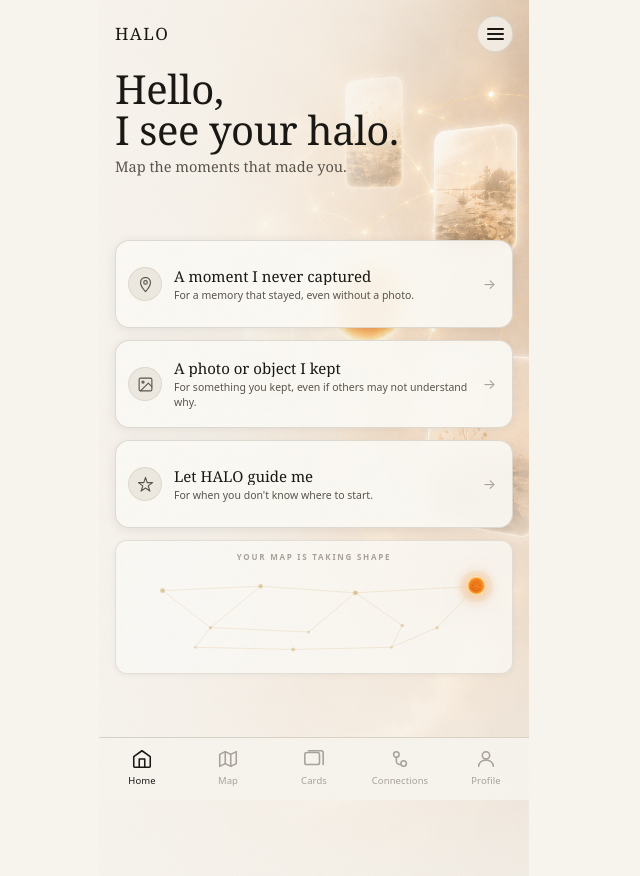
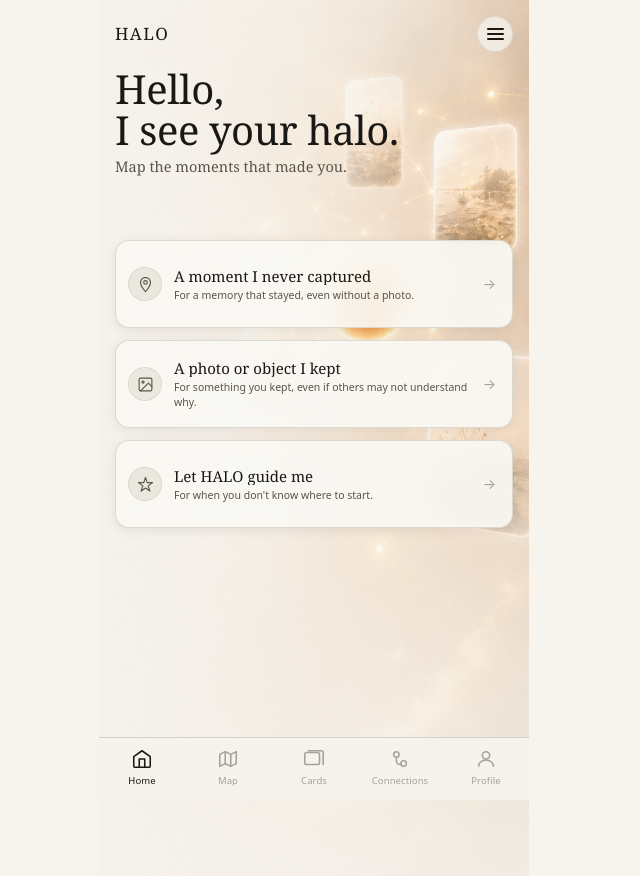
Before and after one commit to leoldonz-sudo/halo-mvp, a Next.js app: page /demo in a window 1280 px wide. Shown: the whole page, without its empty margins (326-966 px from the left). Built offline with nearby package versions, Linux system fonts and the light colour scheme.

Commit message:
remove map teaser from home screen

```diff
--- a/components/home/HomeHero.tsx
+++ b/components/home/HomeHero.tsx
@@ -2,7 +2,6 @@
 
 import Image from "next/image";
 import type { EntryType } from "@/lib/types";
-import { XiaomanAvatar } from "@/components/XiaomanAvatar";
 
 // ── Icons ────────────────────────────────────────────────────────────────────
 
@@ -40,52 +39,6 @@ const NAV_TABS = [
   { label: "Profile",     Icon: NavProfile, active: false },
 ];
 
-// ── Memory Map Teaser — pure dot constellation ───────────────────────────────
-
-function MapTeaser() {
-  const G = "#c9a05a";
-  // [cx, cy, r, opacity]
-  const dots: [number, number, number, number][] = [
-    [28,  18, 2.2, 0.50],
-    [72,  52, 1.6, 0.36],
-    [118, 14, 2.0, 0.46],
-    [162, 56, 1.4, 0.30],
-    [205, 20, 2.2, 0.50],
-    [248, 50, 1.6, 0.36],
-    [58,  70, 1.4, 0.28],
-    [148, 72, 1.8, 0.40],
-    [238, 70, 1.4, 0.28],
-    [280, 52, 1.6, 0.34],
-  ];
-  // Xiaoman node at top-right corner (index 10 in edges)
-  const XM = [316, 14] as const;
-  const edges: [number, number][] = [
-    [0,1],[1,2],[0,2],[2,4],[3,4],[3,1],[1,6],[6,7],[7,8],[5,8],[4,5],[8,9],[9,10],[4,10],
-  ];
-
-  return (
-    <div className="hs-teaser">
-      <p className="hs-teaser-label">YOUR MAP IS TAKING SHAPE</p>
-      <div className="hs-dotmap">
-        <svg viewBox="0 0 334 84" width="100%" style={{ display: "block" }} aria-hidden>
-          {edges.map(([a, b], i) => {
-            const [x1, y1] = a === 10 ? XM : dots[a];
-            const [x2, y2] = b === 10 ? XM : dots[b];
-            return <line key={i} x1={x1} y1={y1} x2={x2} y2={y2} stroke={G} strokeWidth="0.65" opacity="0.25" />;
-          })}
-          {dots.map(([cx, cy, r, op], i) => (
-            <circle key={i} cx={cx} cy={cy} r={r} fill={G} opacity={op} />
-          ))}
-          <circle cx={XM[0]} cy={XM[1]} r="15" fill={G} opacity="0.07" />
-          <circle cx={XM[0]} cy={XM[1]} r="10" fill={G} opacity="0.10" />
-        </svg>
-        <div className="hs-dotmap-avatar">
-          <XiaomanAvatar size={28} mood="idle" />
-        </div>
-      </div>
-    </div>
-  );
-}
 
 // ── Component ────────────────────────────────────────────────────────────────
 
@@ -151,8 +104,6 @@ export function HomeHero({ onPick }: { onPick: (type: EntryType) => void }) {
             ))}
           </div>
 
-          {/* Ultra-light map teaser — just a hint, not a section */}
-          <MapTeaser />
 
         </div>
       </div>
```
